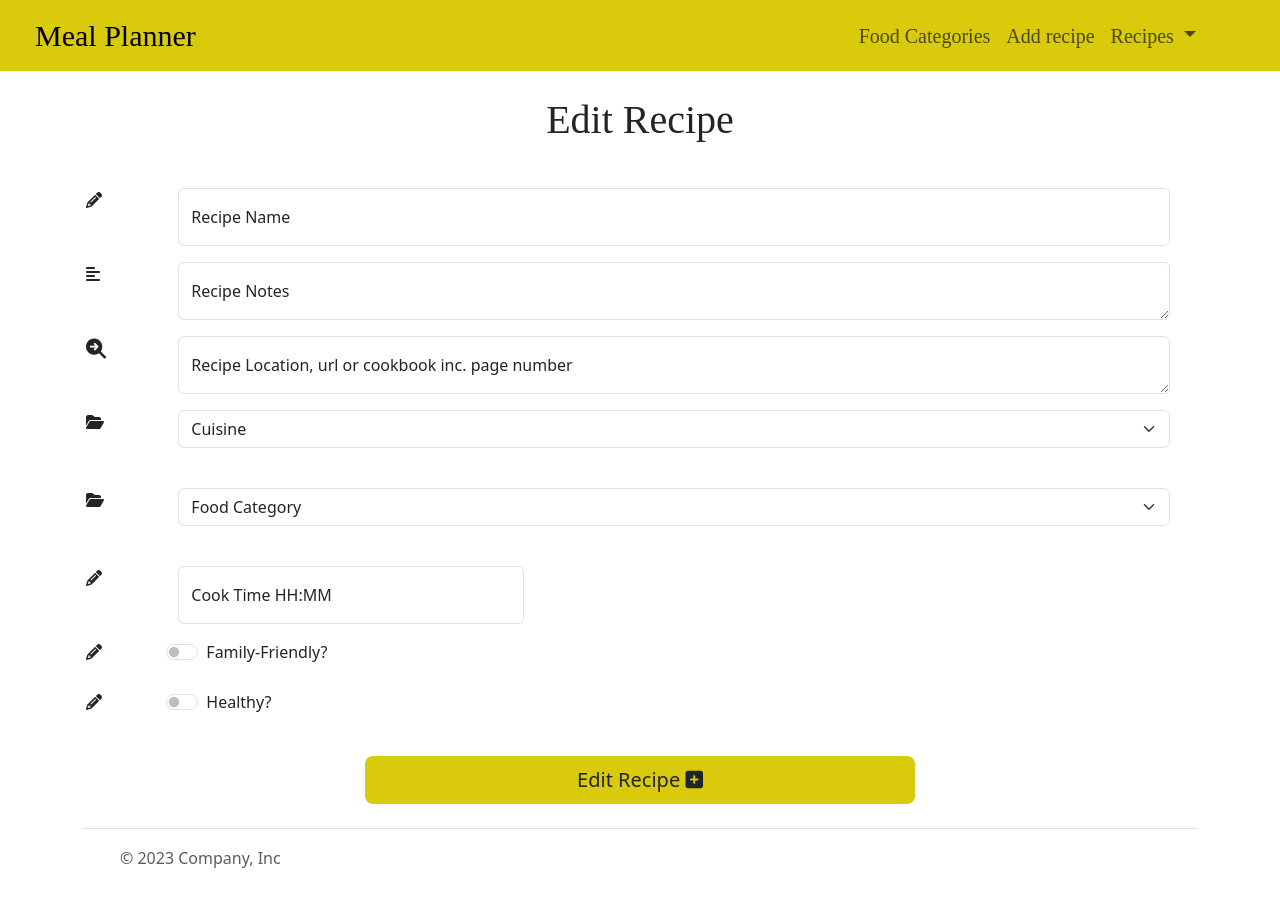
After one commit to nddpj00/mealplanner.2, a Flask app: page /edit_recipe/1 in a window 1280 px wide. The commit adds this page. Run offline with Flask 2, Linux system fonts and the light colour scheme; tables that the repository leaves empty hold one stand-in row (values such as "Sample post"); some libraries are stand-ins or nearby versions; some web fonts are replaced.

```diff
--- a/mealplanner/routes.py
+++ b/mealplanner/routes.py
@@ -1,5 +1,6 @@
+from datetime import timedelta
 from flask import render_template, request, redirect, url_for
-from mealplanner import app, db
+from mealplanner import app, db, models
 from mealplanner.models import Category, Recipe, Cuisine
 from sqlalchemy.sql import func
 
@@ -35,6 +36,29 @@ def add_recipe():
         return redirect(url_for("home"))
     return render_template("add_recipe.html", categories=categories, cuisines=cuisines)
 
+@app.route("/edit_recipe/<int:recipe_id>", methods=["GET", "POST"])
+def edit_recipe(recipe_id):
+    recipe = Recipe.query.get_or_404(recipe_id)
+    categories = list(Category.query.order_by(Category.food_category).all())
+    cuisines = list(Cuisine.query.order_by(Cuisine.recipe_cuisine).all())
+    if request.method == "POST":
+        recipe.recipe_name = request.form.get("recipe_name")
+        recipe.recipe_notes = request.form.get("recipe_notes")
+        recipe.cook_time = request.form.get("cook_time")
+        recipe.recipe_location = request.form.get("recipe_location")
+        recipe.family_friendly = bool(True if request.form.get("family_friendly") else False)
+        recipe.recipe_healthy = bool(True if request.form.get("recipe_healthy") else False)
+        recipe.date_added = func.now()
+        recipe.category_id = request.form.get("category_id")
+        recipe.cuisine_id = request.form.get("cuisine_id")
+        db.session.commit()
+    return render_template("edit_recipe.html", recipe=recipe, categories=categories, cuisines=cuisines)
+
+@app.route("/red_meat", methods=["GET"])
+def red_meat():
+    rmeat_recipe = list(Recipe.query.filter_by(category_id=3).all())
+    print(rmeat_recipe)
+    return render_template("red_meat.html", rmeat_recipe=rmeat_recipe)
 
 @app.route("/vegetarian", methods=["GET"])
 def vegetarian():
@@ -48,12 +72,6 @@ def white_meat():
     return render_template("white_meat.html", wmeat_recipe=wmeat_recipe)
 
 
-@app.route("/red_meat", methods=["GET"])
-def red_meat():
-    rmeat_recipe = list(Recipe.query.filter_by(category_id=3).all())
-    return render_template("red_meat.html", rmeat_recipe=rmeat_recipe)
-
-
 @app.route("/oily-fish", methods=["GET"])
 def oily_fish():
     ofish_recipe = list(Recipe.query.filter_by(category_id=4).all())
@@ -64,3 +82,14 @@ def oily_fish():
 def white_fish():
     wfish_recipe = list(Recipe.query.filter_by(category_id=5).all())
     return render_template("white_fish.html", wfish_recipe=wfish_recipe)
+
+"""
+@app.route('/recipe/<int:id>')
+def show_recipe(id):
+    recipe = models.Recipe.query.get_or_404(id)
+    cook_time_hours = int(recipe.cook_time.total_seconds() // 3600)
+    cook_time_minutes = int((recipe.cook_time.total_seconds() // 60) % 60)
+    cook_time_formatted = f"{cook_time_hours:02d}:{cook_time_minutes:02d}"
+    return render_template('recipe.html', recipe=recipe, cook_time_formatted=cook_time_formatted)
+
+"""
--- /dev/null
+++ b/mealplanner/templates/edit_recipe.html
@@ -0,0 +1,134 @@
+{% extends "base.html" %}
+{% block content %}
+
+<div class="container-md main-header">
+    <h1 class="center-align">Edit Recipe</h1>
+</div>
+
+
+
+<div class="container" id ="recipeCont">
+    <form class="row g-3"   method="POST" action="{{ url_for('edit_recipe', recipe_id = recipe.id) }}">
+        <!-- recipe name -->
+        <div class="row mb-3">
+            <div class="col-1">
+                <i class="fas fa-pencil-alt"></i>
+            </div>
+            <div class=" col-11">
+                <div class="form-floating">
+                    <input id="recipe_name" name="recipe_name" minlength="5" maxlength="50" type="text" class="form-control" placeholder=" Recipe Name" required>
+                    <label for="recipe_name" class="form-label">Recipe Name</label>
+                </div>
+            </div>
+        </div>
+        <!-- recipe notes -->
+        <div class="row mb-3">
+            <div class="col-1">
+                <i class="fas fa-align-left"></i>
+            </div>
+            <div class=" col-11">
+                <div class="form-floating">
+                    <textarea id="recipe_notes" name="recipe_notes" minlength="5" maxlength="200"
+                        type="text" class="form-control"  placeholder="Recipe Notes" required></textarea>
+                    <label for="recipe_notes" class="form-label">Recipe Notes</label>
+                </div>
+            </div>
+        </div>
+
+
+        <!-- recipe location -->
+        <div class="row mb-3">
+            <div class="col-1">
+                <i class="fa-solid fa-magnifying-glass-arrow-right fa-lg"></i>
+            </div>
+            <div class="col-11">
+                <div class="form-floating">
+                    <textarea id="recipe_location" name="recipe_location" minlength="5" maxlength="200"
+                        type="text" class="form-control" placeholder="Recipe location" required></textarea>
+                    <label for="recipe_location" class="form-label">Recipe Location, url or cookbook inc. page number</label>
+                </div>
+            </div>
+        </div>
+
+        <!-- recipe cuisine -->
+        <div class="row">
+            <div class="col-1">
+                <i class="fas fa-folder-open prefix"></i>
+            </div>
+            <div class=" col-11">
+                    <select id="cuisine_id" name="cuisine_id" class= "form-select mb-3" required>
+                        <option value="" disabled selected>Cuisine</option>
+                        {% for cuisine in cuisines %}
+                        <option value="{{ cuisine.id }}">{{ cuisine.recipe_cuisine }}</option>
+                        {% endfor %}
+                    </select>
+                    <label for="cuisine_id" class="form label"></label>
+            </div>
+        </div>
+
+
+        <!-- category id -->
+        <div class="row">
+            <div class="col-1">
+                <i class="fas fa-folder-open prefix"></i>
+            </div>
+            <div class="col-11">
+                <select id="category_id" name="category_id" class= "form-select mb-3" required>
+                    <option value="" disabled selected>Food Category</option>
+                    {% for category in categories %}
+                        <option value="{{ category.id }}">{{ category.food_category }}</option>
+                    {% endfor %}
+                </select>
+                <label for="category_id" class="form label"></label>
+            </div>
+        </div>
+
+
+        <!-- cook time -->
+        <div class="row mb-3">
+            <div class="col-1">
+                <i class="fas fa-pencil-alt"></i>
+            </div>
+            <div class=" col-4">
+                <div class="form-floating">
+                    <input id="cook_time" name="cook_time" minlength="5" maxlength="5" type="text" class="form-control" placeholder="cook time" required>
+                    <label for="cook_time" class="form-label">Cook Time HH:MM</label>
+                </div>
+            </div>
+        </div>
+
+
+        <!-- family friendly -->
+        <div class="row mb-4">
+            <div class="col-1 ">
+                <i class="fas fa-pencil-alt prefix"></i>
+            </div>
+            <div class="form-check form-switch col-4">
+                <label class="form-check-label" for="flexSwitchCheckDefault">Family-Friendly?</label>
+                <input class="form-check-input" name="family_friendly" type="checkbox" id="flexSwitchCheckDefault">
+            </div>
+        </div>
+            <!-- healthy -->
+        <div class="row mb-4">
+            <div class="col-1 ">
+                <i class="fas fa-pencil-alt prefix"></i>
+            </div>
+            <div class="form-check form-switch col-4">
+                <label class="form-check-label" for="flexSwitchCheckDefault">Healthy?</label>
+                <input class="form-check-input" name="recipe_healthy" type="checkbox" id="flexSwitchCheckDefault">
+            </div>
+        </div>
+
+
+        <!-- submit button -->
+        <div class="d-grid col-6 mx-auto">
+            <button type="submit" class="btn btn-lg">
+                Edit Recipe <i class="fas fa-plus-square right"></i>
+            </button>
+        </div>
+
+
+
+    </form>
+</div>
+{% endblock %}
```
Also changed, not shown: mealplanner/templates/red_meat.html (+5 -2 lines).
